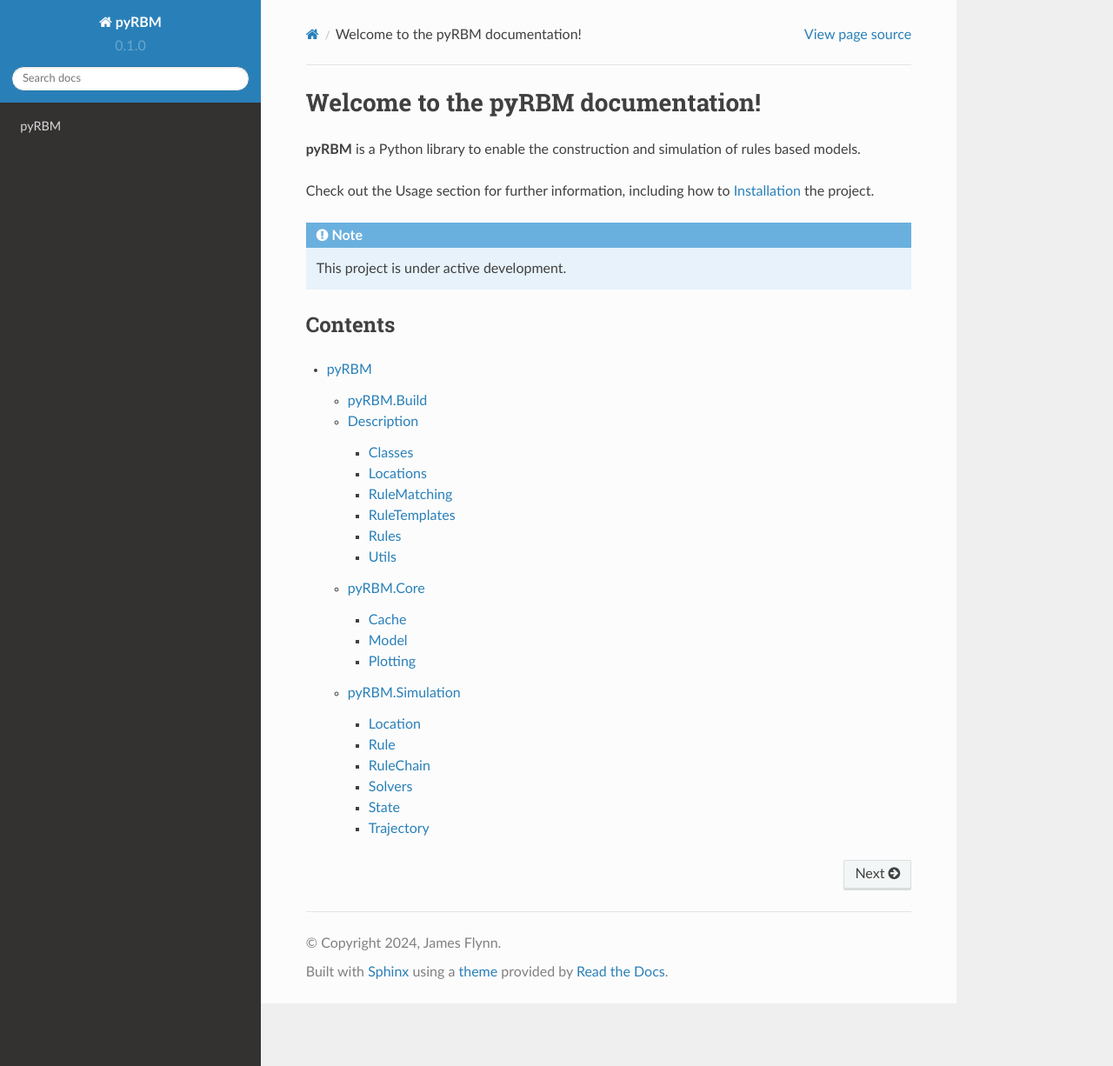
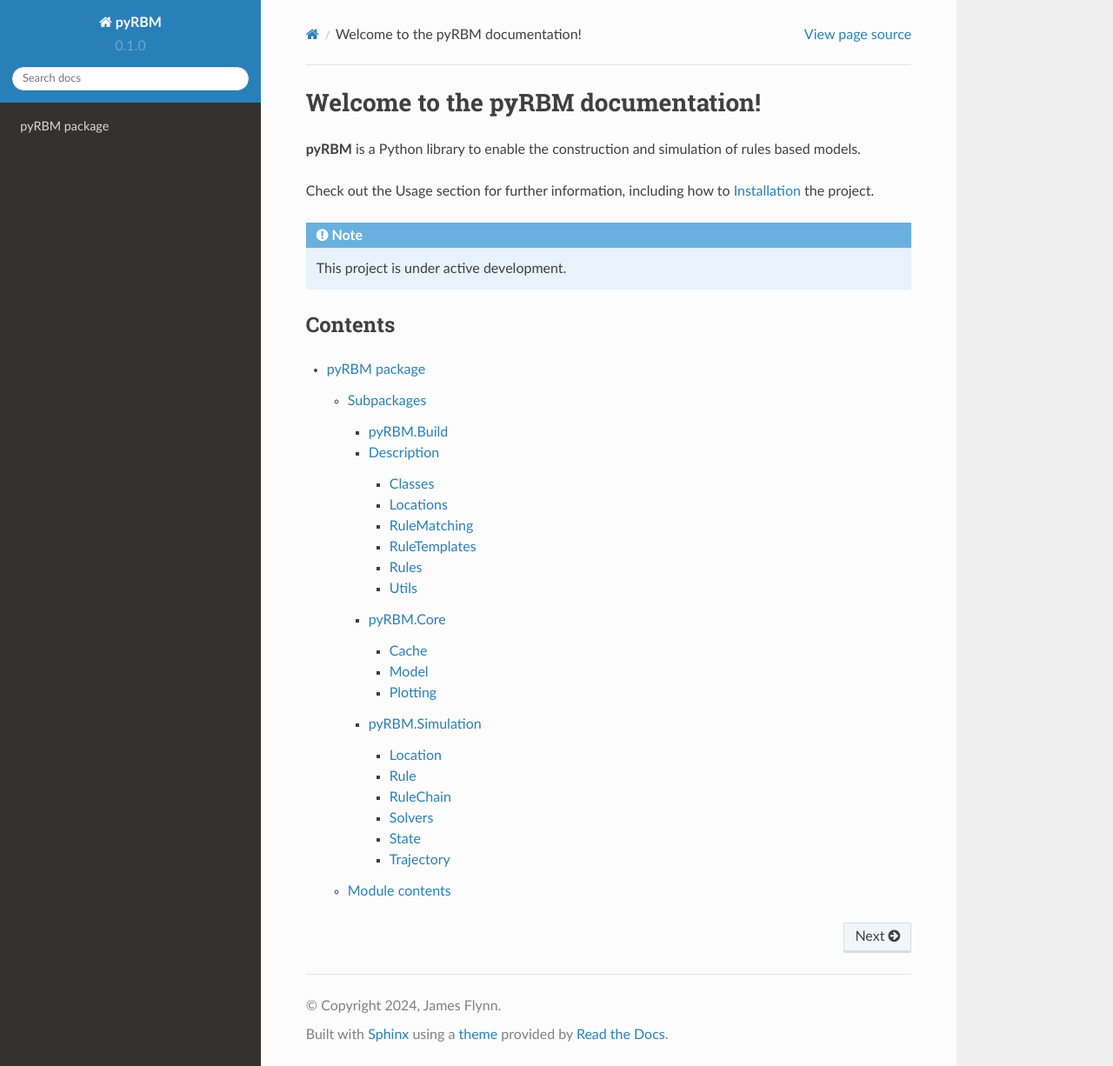
Before and after one commit to Jamesflynn1/pyRBM, a Sphinx documentation site: the page built from docs/source/index.rst, in a window 1280 px wide and 1226 px high. Shown: the whole window at 87% size. Built offline with Sphinx 7.4.7 and the Read the Docs theme 2.0.0, drawn with Linux system fonts in a browser that asks for light colours; pages that are not in the unit, such as notebooks, are missing from menus.

Commit message:
Minor documentation changes

```diff
--- a/docs/source/conf.py
+++ b/docs/source/conf.py
@@ -5,7 +5,7 @@
 
 import os
 import sys
-sys.path.insert(0, os.path.abspath('.'))
+sys.path.insert(0, os.path.abspath('./pyRBM'))
 
 project = 'pyRBM'
 copyright = '2024, James Flynn'
--- a/docs/source/pyRBM.rst
+++ b/docs/source/pyRBM.rst
@@ -1,5 +1,8 @@
-pyRBM
+pyRBM package
 =============
+
+Subpackages
+-----------
 
 .. toctree::
    :maxdepth: 4
@@ -7,3 +10,11 @@
    pyRBM.Build
    pyRBM.Core
    pyRBM.Simulation
+
+Module contents
+---------------
+
+.. automodule:: pyRBM
+   :members:
+   :undoc-members:
+   :show-inheritance:
```
